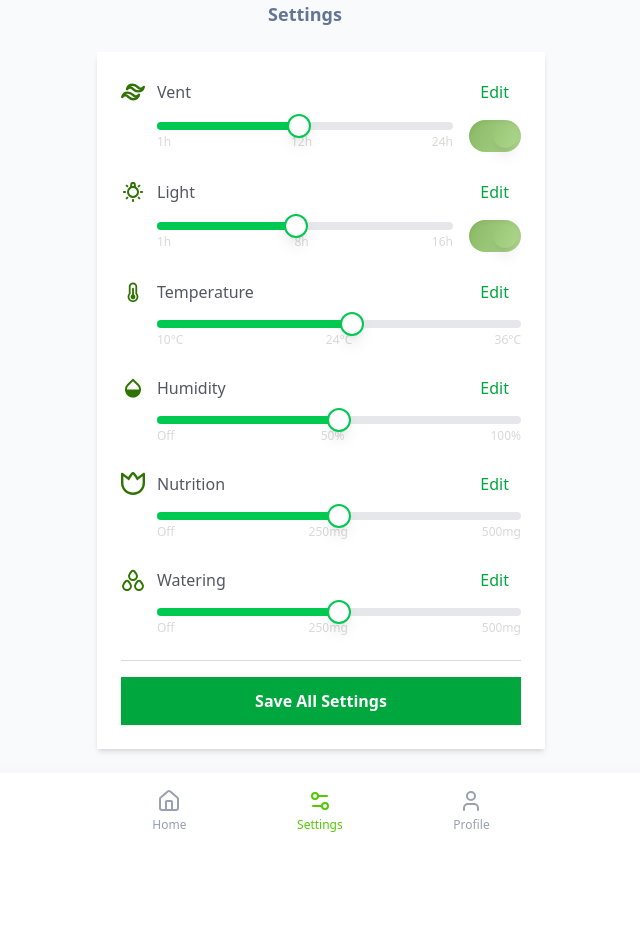
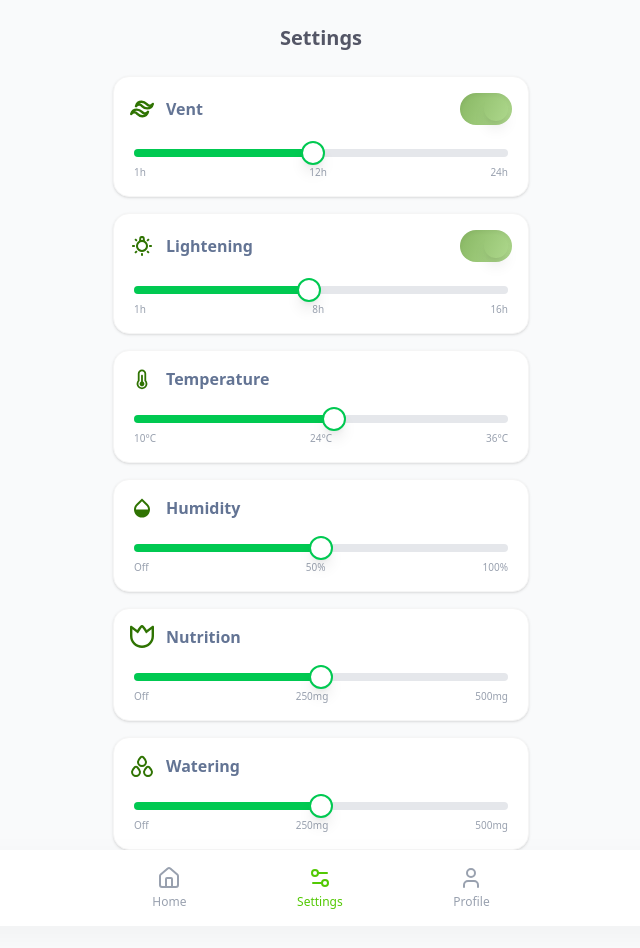
Before and after one commit to JulianaMitkevych/WEB-Internship-2025, a Next.js app: page /settings in a window 1280 px wide. Shown: the top 948 px of the page, without its empty margins (319-959 px from the left). Before the commit the page ends 849 px from the top, so only its background shows below. Built offline with nearby package versions, Linux system fonts and the light colour scheme.

Commit message:
created page Settings

```diff
--- a/src/app/settings/page.tsx
+++ b/src/app/settings/page.tsx
@@ -2,327 +2,201 @@
 
 import { useState, useEffect } from 'react';
 import { useRouter } from 'next/navigation';
-import { Button } from '@/components/ui/button';
 import { Switch } from '@/components/ui/switch';
 import { Slider } from '@/components/ui/slider';
 import { BottomNavigation } from '@/components/ui/bottom-navigation';
 import { useSettings } from '@/hooks/useSettings';
-// import { ROUTES } from '@/utils/constants';
-import
-  TempIcon
- from '@/assets/svg/TempIcon';
-import  HumidityIcon  from '@/assets/svg/HumidityIcon';
-import  WaterIcon  from '@/assets/svg/WaterIcon';
-import  VentIcon from '@/assets/svg/VentIcon';
+
+import TempIcon from '@/assets/svg/TempIcon';
+import HumidityIcon from '@/assets/svg/HumidityIcon';
+import WaterIcon from '@/assets/svg/WaterIcon';
+import VentIcon from '@/assets/svg/VentIcon';
 import NutritionIcon from '@/assets/svg/NutritionIcon';
-import  LightIcon  from '@/assets/svg/LightIcon';
-
-// type UpdateSettingsResponse = {
-//   message: string;
-//   settings: any;
-// };
+import LightIcon from '@/assets/svg/LightIcon';
 
 export default function SettingsPage() {
   const router = useRouter();
   const { settings, updateSettings, isLoading } = useSettings();
 
-  // Local state for sliders
+  // 1.local state for each setting
   const [lightValue, setLightValue] = useState<number>(8);
   const [temperatureValue, setTemperatureValue] = useState<number>(24);
   const [humidityValue, setHumidityValue] = useState<number>(50);
   const [nutritionValue, setNutritionValue] = useState<number>(250);
   const [wateringValue, setWateringValue] = useState<number>(250);
   const [ventValue, setVentValue] = useState<number>(12);
+
   const [ventEnabled, setVentEnabled] = useState<boolean>(true);
   const [lightEnabled, setLightEnabled] = useState<boolean>(true);
 
-  // Sync with settings when loaded
   useEffect(() => {
     if (settings) {
-      setLightValue(parseInt(settings.light) || 8);
-      setTemperatureValue(parseInt(settings.temperature) || 24);
-      setHumidityValue(parseInt(settings.humidity) || 50);
-      setNutritionValue(parseInt(settings.nutrition) || 250);
-      setWateringValue(parseInt(settings.watering?.value) || 250);
-      setVentValue(parseInt(settings.vent?.value) || 12);
-      setVentEnabled(settings.vent?.isEnabled ?? true);
+      // function to get value from fiels which can be string or object
+      const getVal = (field: any) =>
+        field && typeof field === 'object' ? field.value : field;
+
+      // function to get isEnabled of default true
+      const getEnabled = (field: any) =>
+        field && typeof field === 'object' ? (field.isEnabled ?? true) : true;
+
+      setLightValue(parseInt(getVal(settings.light)) || 8);
+      setLightEnabled(getEnabled(settings.light));
+
+      setVentValue(parseInt(getVal(settings.vent)) || 12);
+      setVentEnabled(getEnabled(settings.vent));
+
+      setTemperatureValue(parseInt(getVal(settings.temperature)) || 24);
+      setHumidityValue(parseInt(getVal(settings.humidity)) || 50);
+      setNutritionValue(parseInt(getVal(settings.nutrition)) || 250);
+      setWateringValue(parseInt(getVal(settings.watering)) || 250);
     }
   }, [settings]);
+  // config array to map
+  const config = [
+    {
+      id: 'vent',
+      title: 'Vent',
+      icon: VentIcon,
+      val: ventValue,
+      setVal: setVentValue,
+      min: 1,
+      max: 24,
+      labels: ['1h', '12h', '24h'],
+      hasSwitch: true,
+      enabled: ventEnabled,
+      setEnabled: setVentEnabled,
+    },
+    {
+      id: 'light',
+      title: 'Lightening',
+      icon: LightIcon,
+      val: lightValue,
+      setVal: setLightValue,
+      min: 1,
+      max: 16,
+      labels: ['1h', '8h', '16h'],
+      hasSwitch: true,
+      enabled: lightEnabled,
+      setEnabled: setLightEnabled,
+    },
+    {
+      id: 'temperature',
+      title: 'Temperature',
+      icon: TempIcon,
+      val: temperatureValue,
+      setVal: setTemperatureValue,
+      min: 10,
+      max: 36,
+      labels: ['10°C', '24°C', '36°C'],
+    },
+    {
+      id: 'humidity',
+      title: 'Humidity',
+      icon: HumidityIcon,
+      val: humidityValue,
+      setVal: setHumidityValue,
+      min: 0,
+      max: 100,
+      labels: ['Off', '50%', '100%'],
+    },
+    {
+      id: 'nutrition',
+      title: 'Nutrition',
+      icon: NutritionIcon,
+      val: nutritionValue,
+      setVal: setNutritionValue,
+      min: 0,
+      max: 500,
+      labels: ['Off', '250mg', '500mg'],
+    },
+    {
+      id: 'watering',
+      title: 'Watering',
+      icon: WaterIcon,
+      val: wateringValue,
+      setVal: setWateringValue,
+      min: 0,
+      max: 500,
+      labels: ['Off', '250mg', '500mg'],
+    },
+  ];
 
   return (
-    <div className="min-h-screen bg-gray-50 flex flex-col">
-      {/* Header */}
-        <div className="max-w-md mx-auto flex items-center justify-between">
-          <h1 className="text-lg font-bold text-gray-800">Settings</h1>
-          <div className="w-8"></div>
-
+    <div
+      className={`min-h-screen bg-gray-50 flex flex-col pb-24 ${isLoading ? 'opacity-70 pointer-events-none' : ''}`}
+    >
+      <div className="p-6">
+        <h1 className="text-xl font-bold text-center text-gray-900">
+          Settings
+        </h1>
       </div>
 
-      {/* Content */}
-      <div className="flex-1 p-6">
-        <div className="max-w-md mx-auto">
-          <div className="bg-white rounded-lg shadow-md p-6 space-y-6">
+      <div className="flex-1 px-4 space-y-4 max-w-md mx-auto w-full">
+        {config.map((item) => (
+          <div
+            key={item.id}
+            className="bg-white rounded-2xl p-4 shadow-sm border border-gray-100"
+          >
+            <div className="flex items-center justify-between mb-6">
+              <div
+                className="flex items-center gap-3 cursor-pointer"
+                onClick={() => router.push(`/settings/${item.id}`)}
+              >
+                <item.icon className="w-6 h-6 text-green-700" />
+                <span className="font-bold text-gray-800">{item.title}</span>
+              </div>
 
+              {item.hasSwitch && (
+                <Switch
+                  checked={item.enabled}
+                  onCheckedChange={(checked) => {
+                    item.setEnabled?.(checked);
+                    // (Toggle)
+                    updateSettings({
+                      [item.id]: {
+                        isEnabled: checked,
+                        value: item.val.toString(),
+                      },
+                    });
+                  }}
+                  className="data-[state=checked]:bg-green-500"
+                />
+              )}
+            </div>
 
-              {/* Ventilation Settings */}
-          <div className="space-y-3">
-            <div className="flex items-center justify-between">
-              <div className="flex items-center gap-3">
-                <VentIcon className="w-6 h-6 text-gray-600" />
-                <div>
-                  <div className="font-medium">Vent</div>
-                </div>
-              </div>
-              <Button
-                variant="ghost"
-                size="sm"
-                onClick={() => router.push('/settings/vent')}
-                className="text-green-600"
-              >
-                Edit
-              </Button>
-            </div>
-            <div className="flex items-center gap-4 pl-9">
-              <div className="flex-1">
-                <Slider
-                  value={[ventValue]}
-                  onValueChange={(value) => setVentValue(value[0])}
-                  max={24}
-                  min={1}
-                  step={1}
-                  className="w-full"
-                />
-                <div className="flex justify-between text-xs text-gray-500 mt-1">
-                  <span>1h</span>
-                  <span>12h</span>
-                  <span>24h</span>
-                </div>
-              </div>
-              <Switch
-                checked={ventEnabled}
-                onCheckedChange={setVentEnabled}
+            <div className="px-1">
+              {/* independent  slider values and setters */}
+              <Slider
+                value={[item.val]}
+                onValueChange={(v) => item.setVal(v[0])}
+                onValueCommit={(v) => {
+                  const valStr = v[0].toString();
+                  const payload = item.hasSwitch
+                    ? { [item.id]: { isEnabled: item.enabled, value: valStr } }
+                    : { [item.id]: valStr };
+                  //(Commit)
+                  updateSettings(payload);
+                }}
+                max={item.max}
+                min={item.min}
+                step={1}
+                className="[&_[role=slider]]:bg-white [&_[role=slider]]:border-green-500"
               />
-            </div>
-          </div>
-
-
-          {/* Light Settings */}
-          <div className="space-y-3">
-            <div className="flex items-center justify-between">
-              <div className="flex items-center gap-3">
-                <LightIcon className="w-6 h-6 text-green-600" />
-                <div>
-                  <div className="font-medium">Light </div>
-                </div>
-              </div>
-              <Button
-                variant="ghost"
-                size="sm"
-                onClick={() => router.push('/settings/light')}
-                className="text-green-600"
-              >
-                Edit
-              </Button>
-            </div>
-            <div className="flex items-center gap-4 pl-9">
-              <div className="flex-1">
-                <Slider
-                  value={[lightValue]}
-                  onValueChange={(value) => setLightValue(value[0])}
-                  max={16}
-                  min={1}
-                  step={1}
-                  className="w-full"
-                />
-                <div className="flex justify-between text-xs text-gray-500 mt-1">
-                  <span>1h</span>
-                  <span>8h</span>
-                  <span>16h</span>
-                </div>
-              </div>
-              <Switch
-                checked={lightEnabled}
-                onCheckedChange={setLightEnabled}
-              />
-            </div>
-          </div>
-
-          {/* Temperature Settings */}
-          <div className="space-y-3">
-            <div className="flex items-center justify-between">
-              <div className="flex items-center gap-3">
-                <TempIcon className="w-6 h-6 text-red-500" />
-                <div>
-                  <div className="font-medium">Temperature</div>
-                </div>
-              </div>
-              <Button
-                variant="ghost"
-                size="sm"
-                onClick={() => router.push('/settings/temperature')}
-                className="text-green-600"
-              >
-                Edit
-              </Button>
-            </div>
-            <div className="pl-9">
-              <Slider
-                value={[temperatureValue]}
-                onValueChange={(value) => setTemperatureValue(value[0])}
-                max={36}
-                min={10}
-                step={1}
-                className="w-full"
-              />
-              <div className="flex justify-between text-xs text-gray-500 mt-1">
-                <span>10°C</span>
-                <span>24°C</span>
-                <span>36°C</span>
+              <div className="flex justify-between mt-2">
+                {item.labels.map((lbl) => (
+                  <span
+                    key={lbl}
+                    className="text-[10px] text-gray-400 font-medium"
+                  >
+                    {lbl}
+                  </span>
+                ))}
               </div>
             </div>
           </div>
-
-          {/* Humidity Settings */}
-          <div className="space-y-3">
-            <div className="flex items-center justify-between">
-              <div className="flex items-center gap-3">
-                <HumidityIcon className="w-6 h-6 text-blue-500" />
-                <div>
-                  <div className="font-medium">Humidity</div>
-                </div>
-              </div>
-              <Button
-                variant="ghost"
-                size="sm"
-                onClick={() => router.push('/settings/humidity')}
-                className="text-green-600"
-              >
-                Edit
-              </Button>
-            </div>
-            <div className="pl-9">
-              <Slider
-                value={[humidityValue]}
-                onValueChange={(value) => setHumidityValue(value[0])}
-                max={100}
-                min={0}
-                step={1}
-                className="w-full"
-              />
-              <div className="flex justify-between text-xs text-gray-500 mt-1">
-                <span>Off</span>
-                <span>50%</span>
-                <span>100%</span>
-              </div>
-            </div>
-          </div>
-
-          {/* Nutrition Settings */}
-          <div className="space-y-3">
-            <div className="flex items-center justify-between">
-              <div className="flex items-center gap-3">
-                <NutritionIcon className="w-6 h-6 text-purple-500" />
-                <div>
-                  <div className="font-medium">Nutrition </div>
-                </div>
-              </div>
-              <Button
-                variant="ghost"
-                size="sm"
-                onClick={() => router.push('/settings/nutrition')}
-                className="text-green-600"
-              >
-                Edit
-              </Button>
-            </div>
-            <div className="pl-9">
-              <Slider
-                value={[nutritionValue]}
-                onValueChange={(value) => setNutritionValue(value[0])}
-                max={500}
-                min={0}
-                step={1}
-                className="w-full"
-              />
-              <div className="flex justify-between text-xs text-gray-500 mt-1">
-                <span>Off</span>
-                <span>250mg</span>
-                <span>500mg</span>
-              </div>
-            </div>
-          </div>
-
-          {/* Watering Settings */}
-          <div className="space-y-3">
-            <div className="flex items-center justify-between">
-              <div className="flex items-center gap-3">
-                <WaterIcon className="w-6 h-6 text-blue-600" />
-                <div>
-                  <div className="font-medium">Watering </div>
-                </div>
-              </div>
-              <Button
-                variant="ghost"
-                size="sm"
-                onClick={() => router.push('/settings/watering')}
-                className="text-green-600"
-              >
-                Edit
-              </Button>
-            </div>
-            <div className="pl-9">
-              <Slider
-                value={[wateringValue]}
-                onValueChange={(value) => setWateringValue(value[0])}
-                max={500}
-                min={0}
-                step={1}
-                className="w-full"
-              />
-              <div className="flex justify-between text-xs text-gray-500 mt-1">
-                <span>Off</span>
-                <span>250mg</span>
-                <span>500mg</span>
-              </div>
-            </div>
-          </div>
-
-
-
-          {/* Save Button */}
-          <div className="border-t pt-4">
-            <Button
-              onClick={async () => {
-                try {
-                  await updateSettings({
-                    light: lightValue.toString(),
-                    temperature: temperatureValue.toString(),
-                    humidity: humidityValue.toString(),
-                    nutrition: nutritionValue.toString(),
-                    vent: {
-                      isEnabled: ventEnabled,
-                      value: ventValue.toString(),
-                    },
-                    watering: {
-                      isEnabled: true,
-                      value: wateringValue.toString(),
-                    },
-                  });
-                } catch (error) {
-                  console.error('Failed to save settings:', error);
-                }
-              }}
-              disabled={isLoading}
-              className="w-full h-12 bg-green-600 hover:bg-green-700 text-white font-bold rounded-lg"
-            >
-              {isLoading ? 'Saving...' : 'Save All Settings'}
-            </Button>
-          </div>
-        </div>
-      </div>
+        ))}
       </div>
 
-      {/* Bottom Navigation */}
       <BottomNavigation activeTab="settings" />
     </div>
   );
--- a/src/hooks/useSettings.ts
+++ b/src/hooks/useSettings.ts
@@ -39,7 +39,7 @@ export const useSettings = () => {
           },
         };
 
-        setStore(prev => ({
+        setStore((prev) => ({
           ...prev,
           settings: defaultSettings,
         }));
@@ -60,11 +60,11 @@ export const useSettings = () => {
 
       if (response) {
         // Update local state
-        setStore(prev => ({
+        setStore((prev) => ({
           ...prev,
           settings: prev.settings
             ? { ...prev.settings, ...newSettings }
-            : { id: store.user!.id, ...newSettings } as TSetting,
+            : ({ id: store.user!.id, ...newSettings } as TSetting),
         }));
       }
     } catch (error) {
--- a/src/lib/firebase/client.ts
+++ b/src/lib/firebase/client.ts
@@ -3,6 +3,7 @@
 import { initializeApp, getApps, getApp, FirebaseApp } from 'firebase/app';
 import { getAuth } from 'firebase/auth';
 import { getFirestore } from 'firebase/firestore';
+// import { getFirestore, collection, query, where, orderBy, getDocs, Timestamp, doc, setDoc, getDoc } from "firebase/firestore";
 
 const clientConfig = {
   apiKey: process.env.NEXT_PUBLIC_FIREBASE_WEB_API_KEY,
@@ -24,3 +25,4 @@ if (getApps().length === 0) {
 export const auth = getAuth(app);
 export const db = getFirestore(app);
 export default app;
+// export { collection, query, where, orderBy, getDocs, Timestamp, doc, setDoc, getDoc };
```
